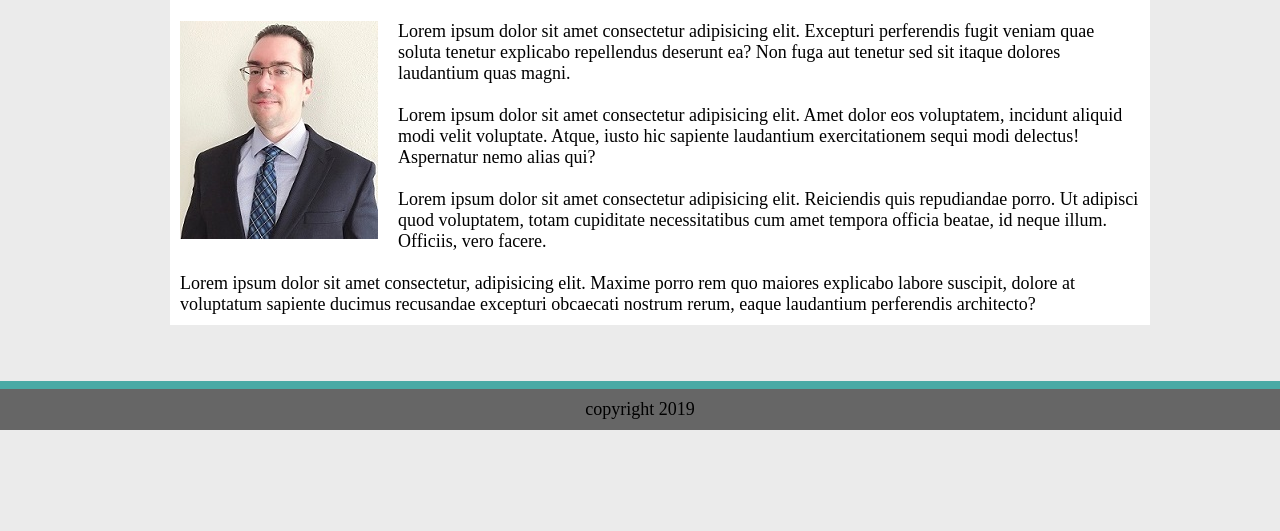
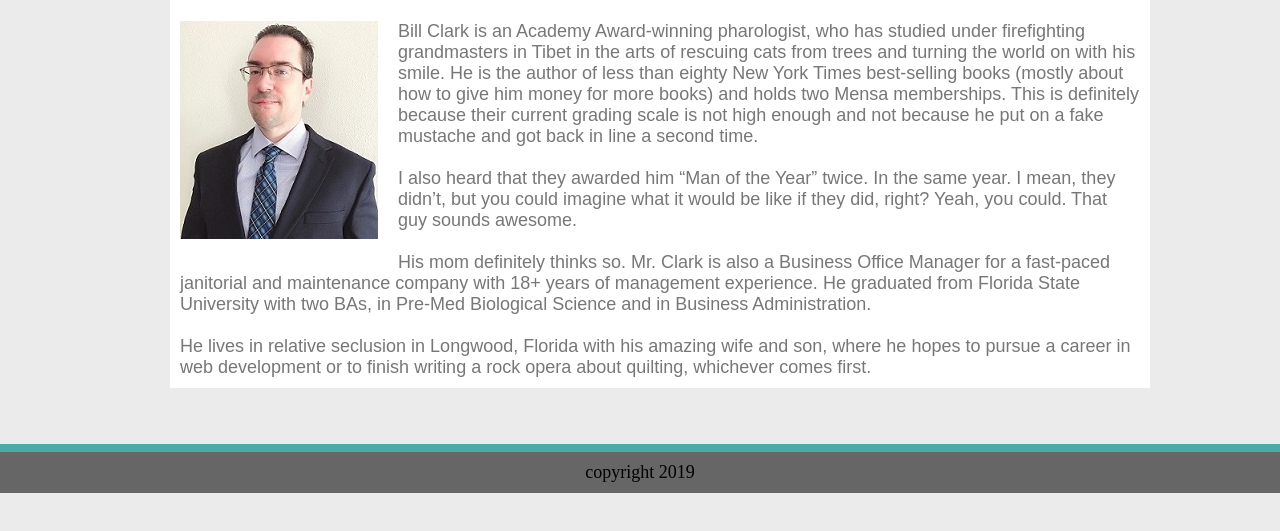
Before and after one commit to williamclark6378/Basic-Portfolio, a plain HTML site: page index.html in a window 1280 px wide. Shown: the part 235-766 px from the top of the page. Drawn offline with Linux system fonts and the light colour scheme.

Commit message:
added bio

```diff
--- a/index.html
+++ b/index.html
@@ -29,24 +29,29 @@
 
 
             <p><img src="./assets/images/C4173B92-E946-451F-B560-1EAAD16FAFD1-small.jpg"
-            alt="bio-image" class="bio-image">Lorem ipsum dolor sit amet consectetur adipisicing elit. Excepturi perferendis
-            fugit veniam quae soluta tenetur explicabo repellendus deserunt ea? Non fuga aut
-            tenetur sed sit itaque dolores laudantium quas magni. </a></p>
+            alt="bio-image" class="bio-image">Bill Clark is an Academy Award-winning pharologist,
+            who has studied under firefighting grandmasters in Tibet in the arts of rescuing cats
+            from trees and turning the world on with his smile. He is the author of less than eighty
+            New York Times best-selling books (mostly about how to give him money for more books)
+            and holds two Mensa memberships. This is definitely because their current grading scale
+            is not high enough and not because he put on a fake mustache and got back in line a second
+            time. </a></p>
             <br>
             <br>
-            <p>Lorem ipsum dolor sit amet consectetur adipisicing elit. Amet dolor eos voluptatem,
-            incidunt aliquid modi velit voluptate. Atque, iusto hic sapiente laudantium
-            exercitationem sequi modi delectus! Aspernatur nemo alias qui?</p>
+            <p>I also heard that they awarded him “Man of the Year” twice. In the same year. I mean,
+            they didn’t, but you could imagine what it would be like if they did, right? Yeah, you could.
+            That guy sounds awesome.</p>
             <br>
             <br>
-            <P>Lorem ipsum dolor sit amet consectetur adipisicing elit. Reiciendis quis repudiandae
-            porro. Ut adipisci quod voluptatem, totam cupiditate necessitatibus cum amet tempora
-            officia beatae, id neque illum. Officiis, vero facere.</P>
+            <P>His mom definitely thinks so. Mr. Clark is also a Business Office Manager for a fast-paced
+            janitorial and maintenance company with 18+ years of management experience. He graduated from
+            Florida State University with two BAs, in Pre-Med Biological Science and in Business
+            Administration.</P>
             <br>
             <br>
-            <p>Lorem ipsum dolor sit amet consectetur, adipisicing elit. Maxime porro rem quo maiores
-            explicabo labore suscipit, dolore at voluptatum sapiente ducimus recusandae excepturi
-            obcaecati nostrum rerum, eaque laudantium perferendis architecto?</p>
+            <p>He lives in relative seclusion in Longwood, Florida with his amazing wife and son,
+            where he hopes to pursue a career in web development or to finish writing a rock opera about
+            quilting, whichever comes first.</p>
         </div>
 
         <footer>
--- a/style.css
+++ b/style.css
@@ -58,7 +58,8 @@ body {
     }
     p {
       display: inline;
-      font: #777777;
+      color: #777777;
+      font-family: Arial, Helvetica, sans-serif;
     }
     .bio-image {
       float: left;
```
